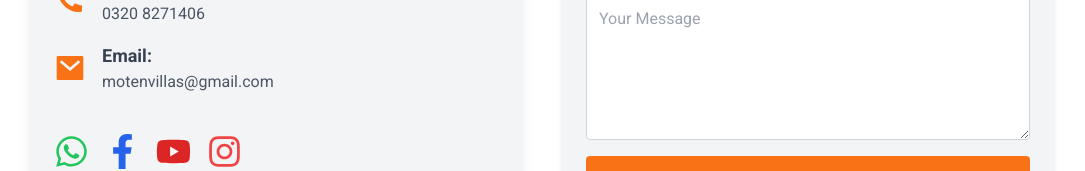
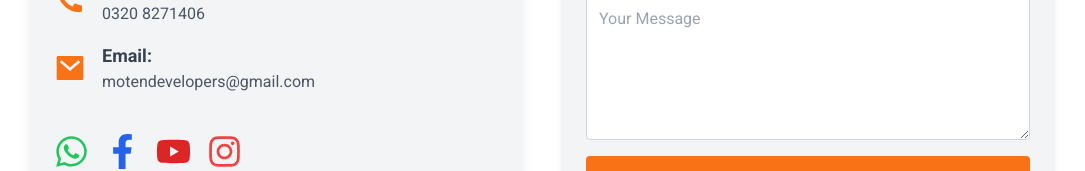
Before and after one commit to Muhammad-Shariq365/moten-villas-11-11-24, a React (Vite) app in the folder moten-villas/: page /contact in a window 1280 px wide. Shown: the part 1483-1654 px from the top of the page, without its empty margins (98-1183 px from the left). Built offline with nearby package versions, Linux system fonts and the light colour scheme.

Commit message:
Update contactForm.jsx

```diff
--- a/moten-villas/src/components/contactForm.jsx
+++ b/moten-villas/src/components/contactForm.jsx
@@ -83,7 +83,7 @@
     <RiMailFill className="text-orange-500 w-8 h-8 my-auto" />
     <div>
       <p className="font-semibold text-gray-700 text-lg">Email:</p>
-      <p className="text-gray-600 text-base">motenvillas@gmail.com</p>
+      <p className="text-gray-600 text-base">motendevelopers@gmail.com</p>
     </div>
   </div>
 
```
